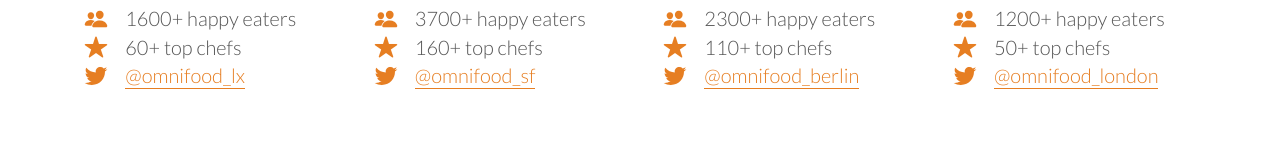
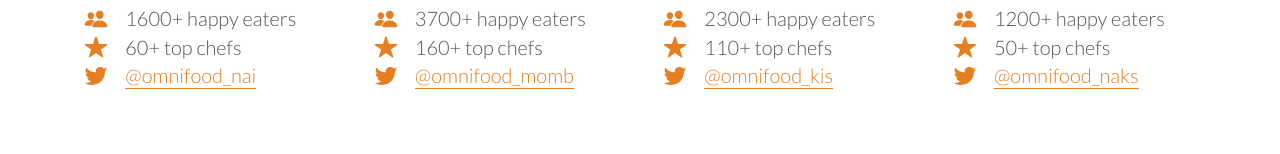
Before and after one commit to caxtonMuthoni/food_delivery_frontend, a plain HTML site: page index.html in a window 1280 px wide. Shown: the part 3117-3271 px from the top of the page. Drawn offline with nearby package versions, Linux system fonts and the light colour scheme.

Commit message:
cities edit

```diff
--- a/index.html
+++ b/index.html
@@ -182,7 +182,7 @@
                 </div>
                 <div class="feature">
                     <ion-icon name="logo-twitter" class="small-icon"></ion-icon>
-                    <a href="#">@omnifood_lx</a>
+                    <a href="#">@omnifood_nai</a>
                 </div>
             </div>
 
@@ -199,7 +199,7 @@
                 </div>
                 <div class="feature">
                     <ion-icon name="logo-twitter" class="small-icon"></ion-icon>
-                    <a href="#">@omnifood_sf</a>
+                    <a href="#">@omnifood_momb</a>
                 </div>
             </div>
 
@@ -216,7 +216,7 @@
                 </div>
                 <div class="feature">
                     <ion-icon name="logo-twitter" class="small-icon"></ion-icon>
-                    <a href="#">@omnifood_berlin</a>
+                    <a href="#">@omnifood_kis</a>
                 </div>
             </div>
 
@@ -233,7 +233,7 @@
                 </div>
                 <div class="feature">
                     <ion-icon name="logo-twitter" class="small-icon"></ion-icon>
-                    <a href="#">@omnifood_london</a>
+                    <a href="#">@omnifood_naks</a>
                 </div>
             </div>
         </div>
```
